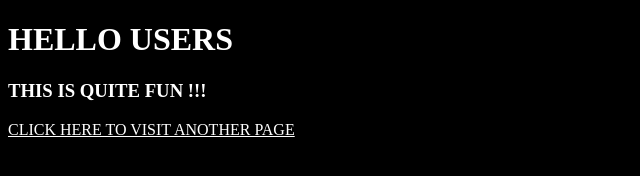
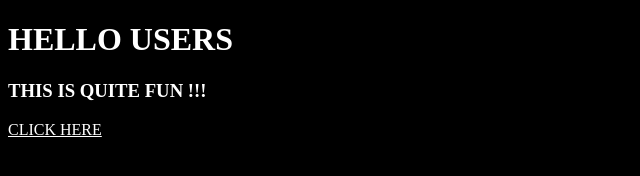
Before and after one commit to Oma3r3/mynodeapp, a website: page index.html in a window 1280 px wide. Shown: the whole page, without its empty margins (0-640 px from the left). Drawn offline with Linux system fonts and the light colour scheme.

Commit message:
Update index.html

```diff
--- a/index.html
+++ b/index.html
@@ -14,6 +14,6 @@
 <body>
     <h1>HELLO USERS</h1>
     <h3>THIS IS QUITE FUN !!!</h3>
-    <a href="/anotherpage">CLICK HERE TO VISIT ANOTHER PAGE</a>
+    <a href="/anotherpage">CLICK HERE</a>
 </body>
 </html>
```
